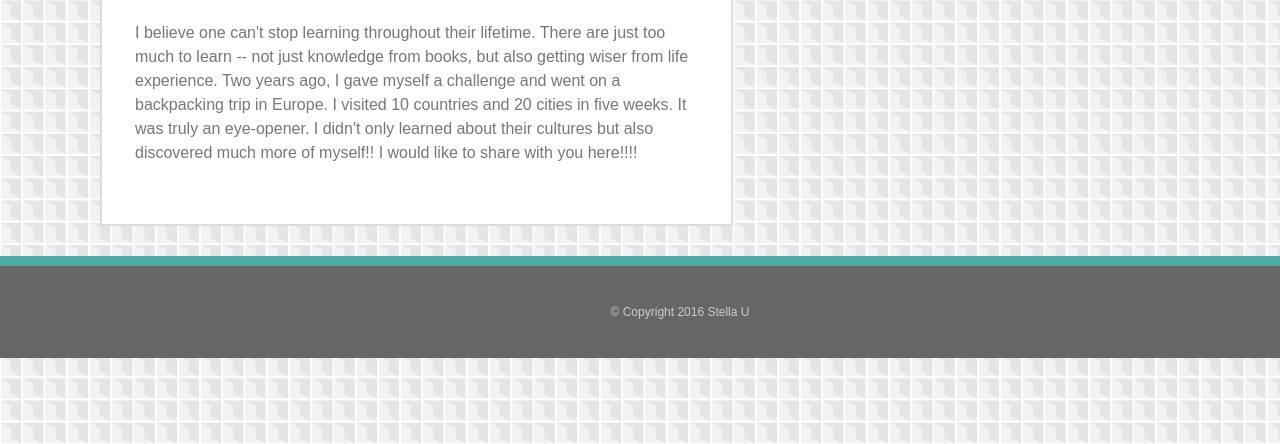
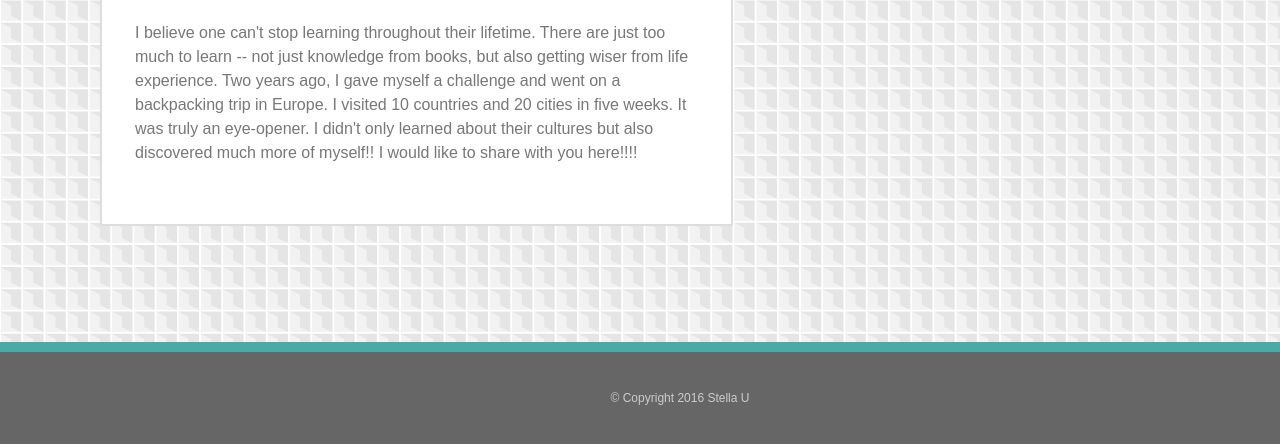
Before and after one commit to ulaiwa/Basic-Portfolio, a plain HTML site: page index.html in a window 1280 px wide. Shown: the part 356-800 px from the top of the page. Drawn offline with Linux system fonts and the light colour scheme.

Commit message:
edit bottom

```diff
--- a/assets/css/style.css
+++ b/assets/css/style.css
@@ -119,8 +119,10 @@ img {
 }
 
 footer {
-    /*position: fixed;*/
-    bottom: 0%;
+    position: absolute;
+  	right: 0;
+  	bottom: 0;
+  	left: 0;
     padding: 40px;
     font-size: 12px;
     text-align: center;
```
